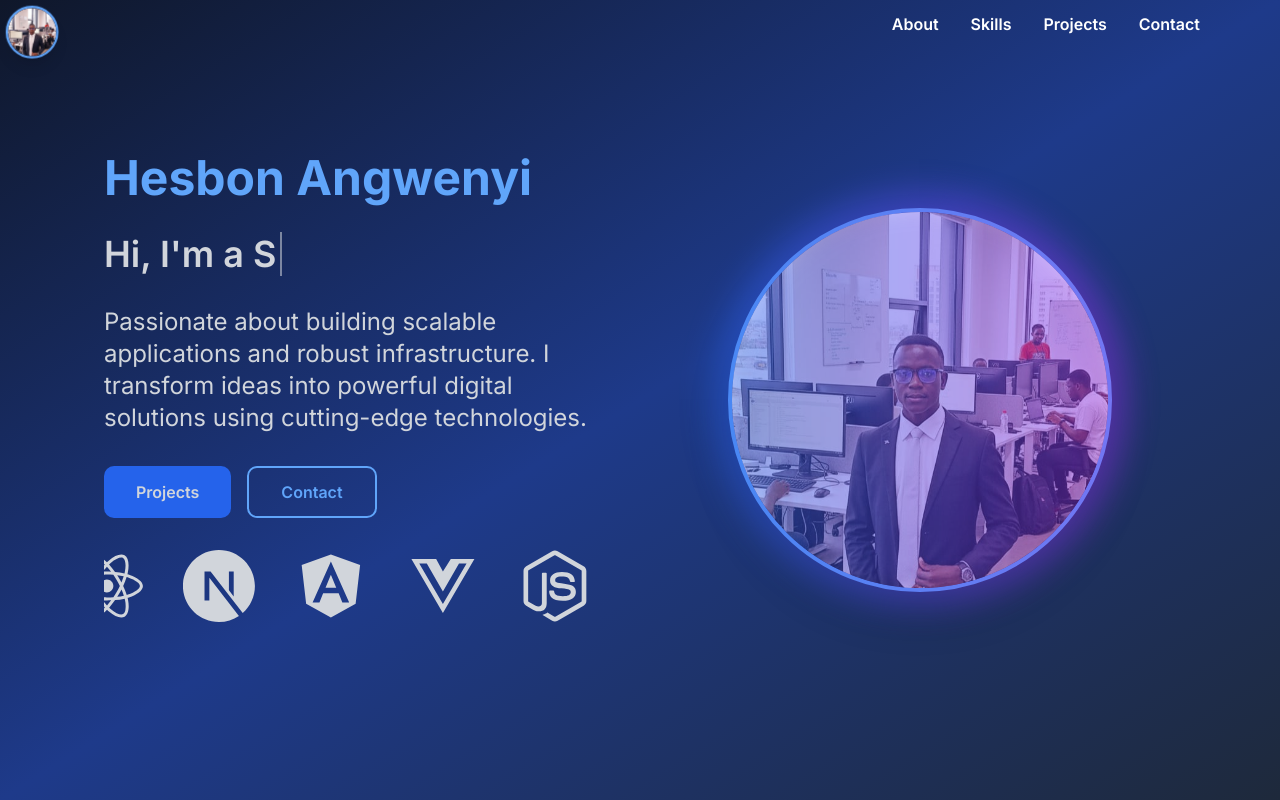
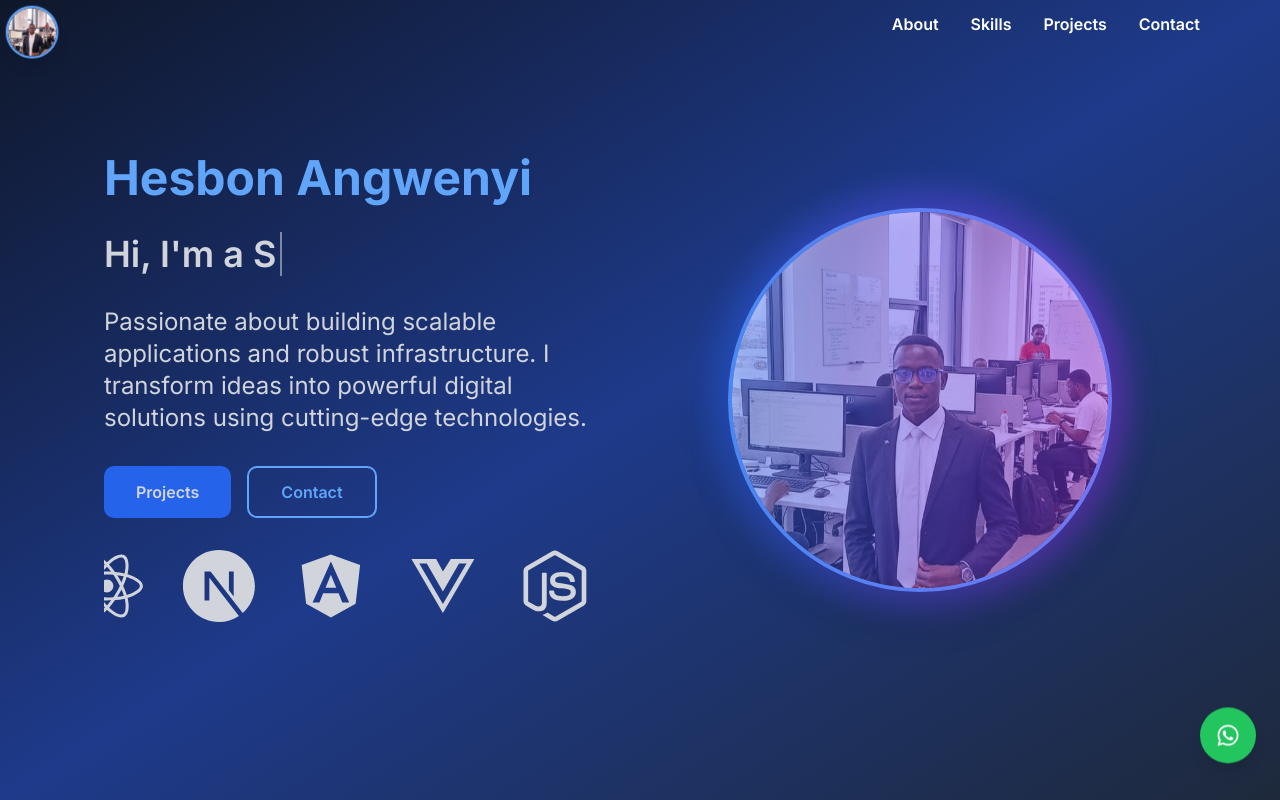
Before and after one commit to hesbonangwenyi606/my-portfolio, a React (Vite) app: page / in a window 1280 px wide. Shown: the top 800 px of the page. Built offline with nearby package versions, Linux system fonts and the light colour scheme.

Commit message:
final updated

```diff
--- a/src/components/AppLayout.tsx
+++ b/src/components/AppLayout.tsx
@@ -7,6 +7,7 @@ import ProjectsSection from './ProjectsSection';
 import TestimonialsSection from './TestimonialsSection';
 import ContactSection from './ContactSection';
 import Footer from './Footer';
+import FloatingWhatsAppButton from './FloatingWhatsAppButton';
 
 const AppLayout: React.FC = () => {
   return (
@@ -21,6 +22,12 @@ const AppLayout: React.FC = () => {
         <ContactSection />
       </main>
       <Footer />
+
+      {/* Floating WhatsApp Button */}
+      <FloatingWhatsAppButton
+        phoneNumber="254743573380"
+        message="Hi Hesbon — I saw your portfolio and would like to connect!"
+      />
     </div>
   );
 };
--- /dev/null
+++ b/src/components/FloatingWhatsAppButton.tsx
@@ -0,0 +1,29 @@
+import React from "react";
+import { FaWhatsapp } from "react-icons/fa";
+
+interface FloatingWhatsAppButtonProps {
+  phoneNumber: string;
+  message?: string;
+}
+
+const FloatingWhatsAppButton: React.FC<FloatingWhatsAppButtonProps> = ({
+  phoneNumber,
+  message = "",
+}) => {
+  const encodedMessage = encodeURIComponent(message);
+  const whatsappUrl = `https://wa.me/${phoneNumber}?text=${encodedMessage}`;
+
+  return (
+    <a
+      href={whatsappUrl}
+      target="_blank"
+      rel="noopener noreferrer"
+      className="fixed bottom-6 right-6 z-50 bg-green-500 hover:bg-green-600 text-white p-4 rounded-full shadow-lg flex items-center justify-center animate-bounce"
+      title="Chat with me on WhatsApp"
+    >
+      <FaWhatsapp className="w-6 h-6" />
+    </a>
+  );
+};
+
+export default FloatingWhatsAppButton;
```
